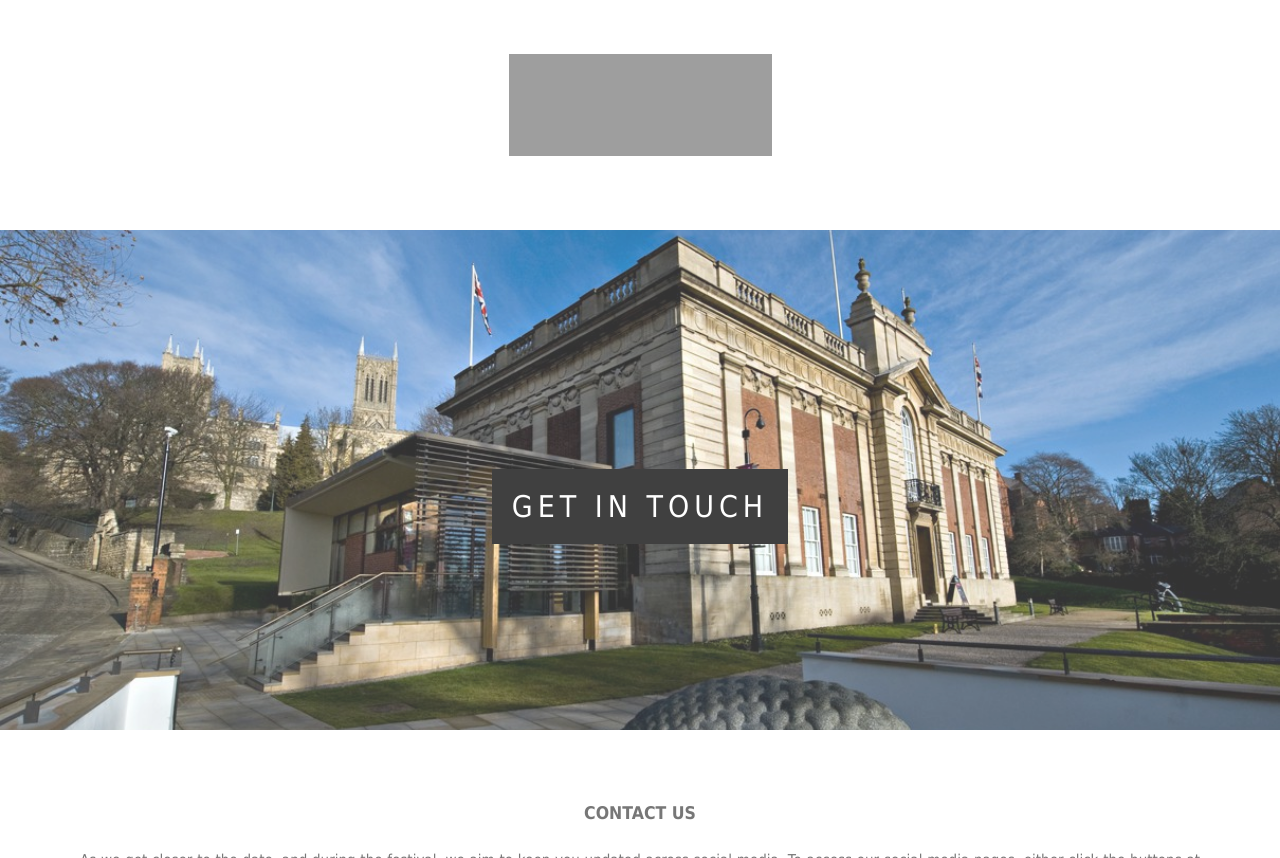
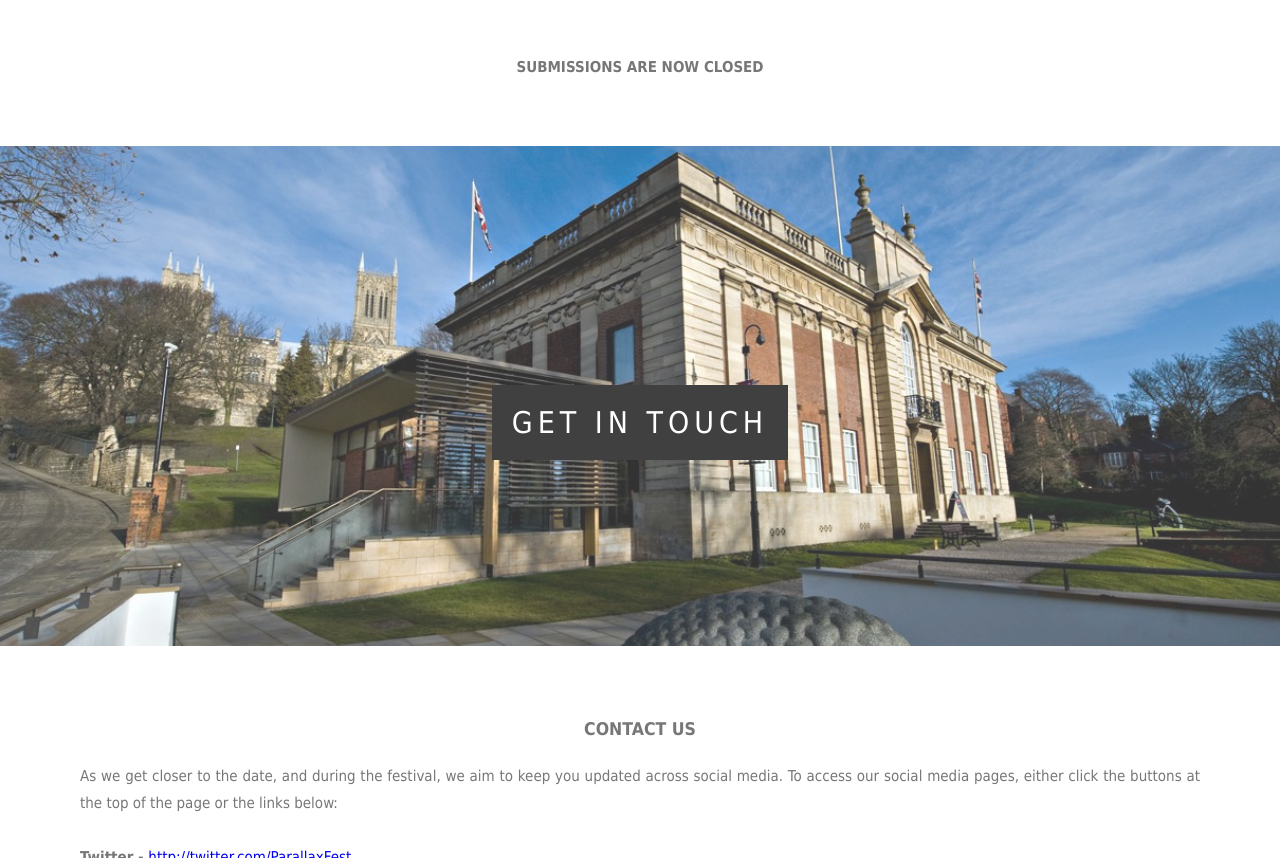
Before and after one commit to ParallaxFest/ParallaxFest.github.io, a plain HTML site: page index.html in a window 1280 px wide. Shown: the part 2195-3053 px from the top of the page. Drawn offline with Linux system fonts and the light colour scheme; grey boxes are pictures that could not be loaded.

Commit message:
Update index.html

```diff
--- a/index.html
+++ b/index.html
@@ -54,7 +54,7 @@
 			<br /><br />Up for grabs is a bunch of awards, presented exclusively to the best submissions we receive! These consist of: <b>Best Feature, Best Short, Best Student Short</b> and <b>Best Local Film</b>.
 			<br /><br/>If your film is selected or nominated, you will be invited to the festival and receive one of our free weekend passes, giving you access to every screening and exhibition at the festival. Further details of the event will be revealed as we get closer to the date.</p>
 			<br />
-			<p style="text-align:center;"><a href="https://filmfreeway.com/festivals/15749?utm_campaign=Submission+Button&utm_medium=External&utm_source=Submission+Button" target="_blank" title="Click to submit with FilmFreeway"><img src="https://storage.googleapis.com/filmfreeway-assets/submission_buttons/submit_btn-mint_lg.png?2" title="Click to submit with FilmFreeway" width="263" height="102"></a></p>
+			<p style="text-align:center;"><b>SUBMISSIONS ARE NOW CLOSED</b></p>
 		</div>
 
 		<div class="bg3">
```
